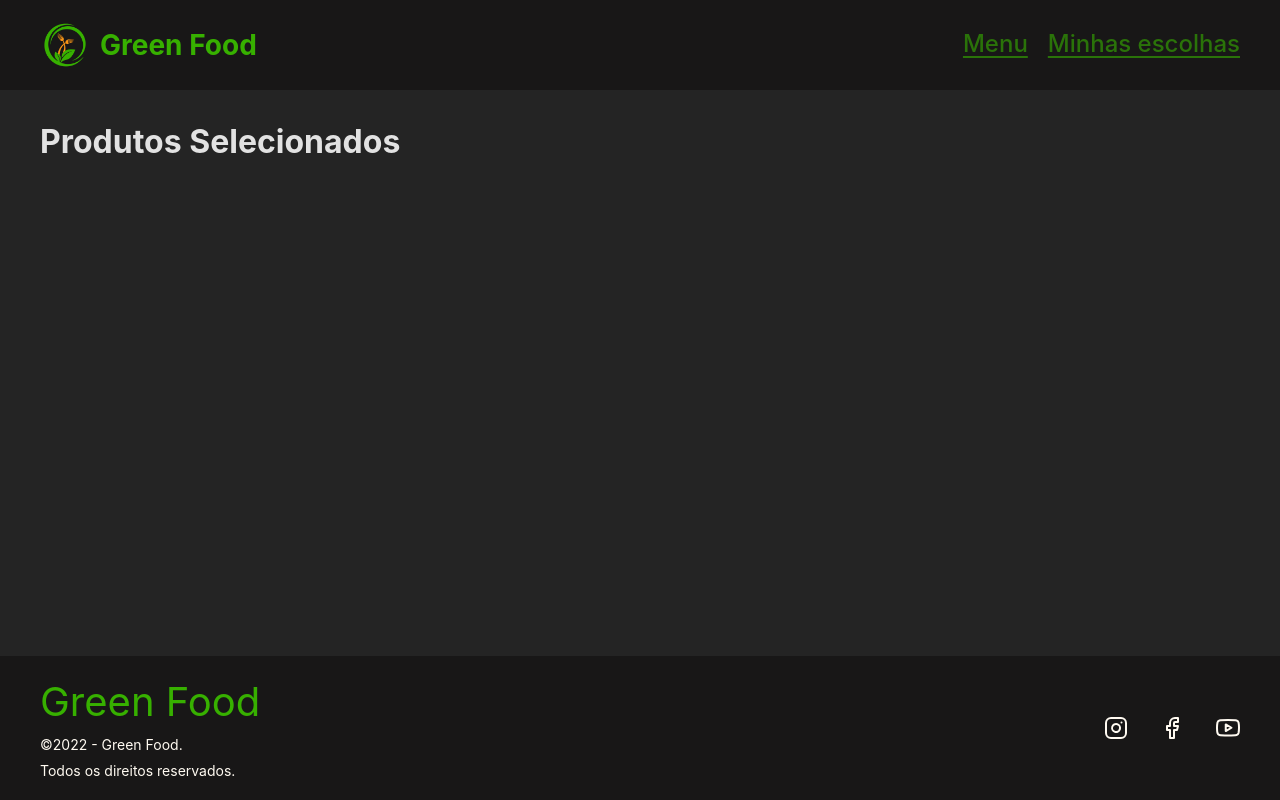
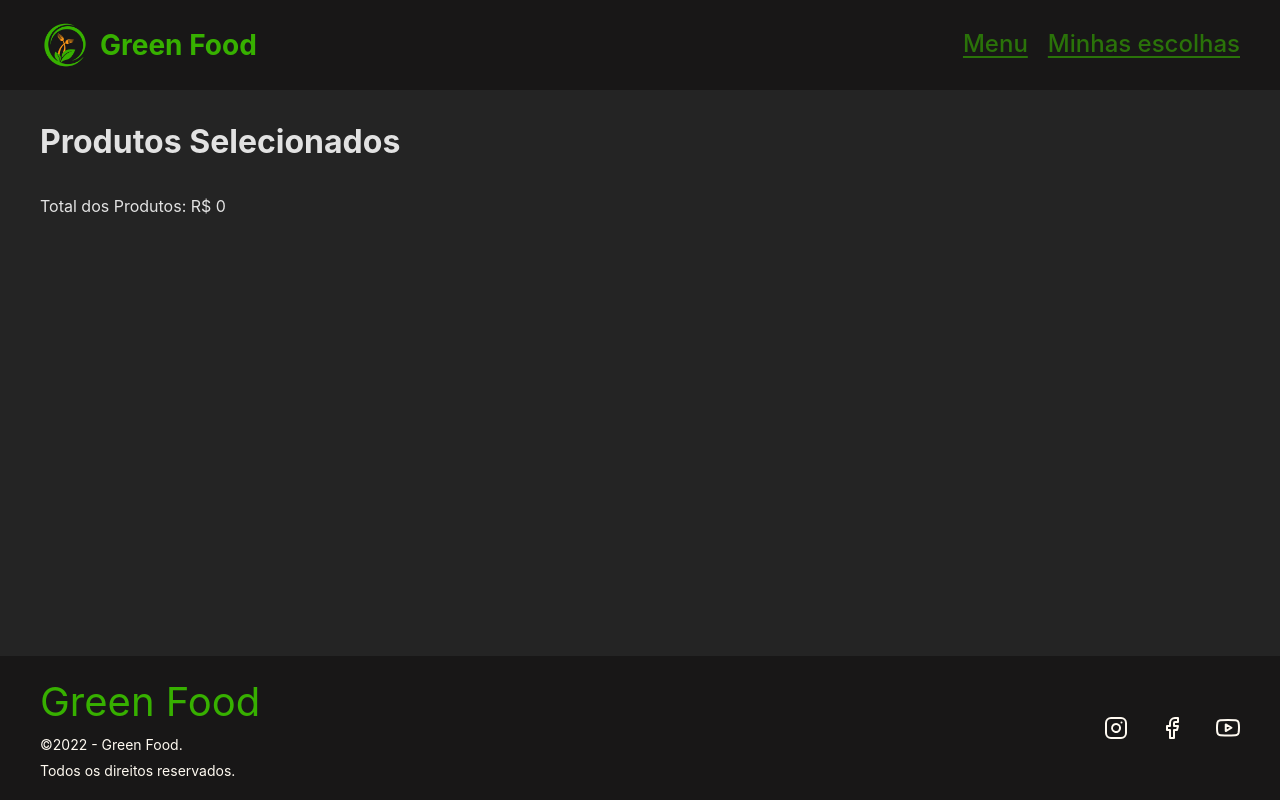
Before and after one commit to RDX777/M1S09DevInHouseExerciciosSenamais, a React (Vite) app: page /produtosselecionados in a window 1280 px wide. Built offline with nearby package versions, Linux system fonts and the light colour scheme.

Commit message:
Exercicio 9

```diff
--- a/src/pages/ProdutosSelecionados/ProdutosSelecionados.jsx
+++ b/src/pages/ProdutosSelecionados/ProdutosSelecionados.jsx
@@ -5,9 +5,14 @@ import { ListaCards } from "../../components/ListaCards/ListaCards.jsx";
 export const ProdutosSelecionados = () => {
   const { produtosSelecionados } = useProdutosSelecionados();
 
+  const somaProdutos = produtosSelecionados.reduce((valorInicial, proximoValor) => {
+    return valorInicial + proximoValor.valor
+  }, 0)
+
   return (
     <>
       <h1>Produtos Selecionados</h1>
+      <p>Total dos Produtos: R$ {somaProdutos}</p>
       <ListaCards produtos={produtosSelecionados} />
     </>
   )
```
